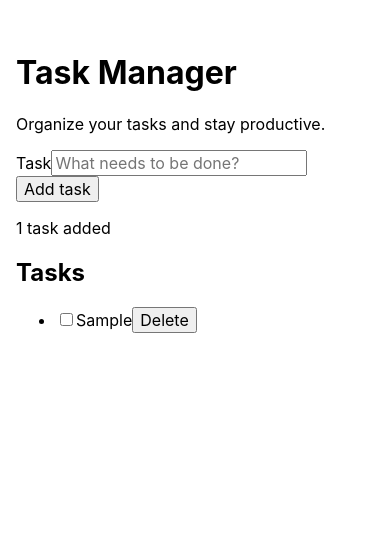
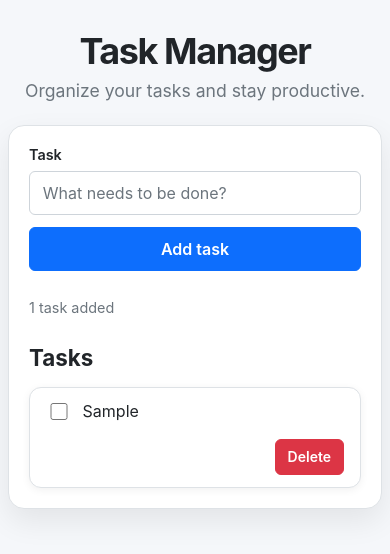
Before and after one commit to jositoda1/task-manager, a React (Vite) app: page / in a window 390 px wide. Both pictures are taken after typing "Sample" into the empty fields and a click on the button "Add task". Shown: the top 554 px of the page. Built offline with nearby package versions, Linux system fonts and the light colour scheme.

Commit message:
style: add responsive task manager UI (#7)

```diff
--- a/src/App.css
+++ b/src/App.css
@@ -1,5 +1,360 @@
+/* -------------------------------------------------------
+   Application layout
+   ------------------------------------------------------- */
+
+/* I use Grid for the main page because the application is composed
+   of vertically separated regions that need consistent spacing. */
 .app {
-  width: min(100% - 2rem, 1200px);
+  display: grid;
+  gap: 2rem;
+
+  width: min(100% - 2rem, 760px);
   margin-inline: auto;
-  padding-block: 2rem;
+  padding-block: 4rem;
 }
+
+
+/* -------------------------------------------------------
+   Header
+   ------------------------------------------------------- */
+
+.app-header {
+  display: grid;
+  gap: 0.5rem;
+
+  text-align: center;
+}
+
+.app-header h1 {
+  margin: 0;
+
+  font-size: clamp(2.25rem, 6vw, 3.5rem);
+  line-height: 1.1;
+  letter-spacing: -0.04em;
+}
+
+.app-header p {
+  margin: 0;
+
+  color: var(--color-text-muted);
+  font-size: 1.1rem;
+}
+
+
+/* -------------------------------------------------------
+   Main card
+   ------------------------------------------------------- */
+
+/* I use a card-like surface to visually group related task controls,
+   similar to common dashboard interfaces without depending on a UI framework. */
+.app-content {
+  display: grid;
+  gap: 1.75rem;
+
+  padding: 2rem;
+
+  background: var(--color-surface);
+
+  border: 1px solid var(--color-border);
+  border-radius: var(--radius-large);
+
+  box-shadow: var(--shadow-card);
+}
+
+
+/* -------------------------------------------------------
+   Task form
+   ------------------------------------------------------- */
+
+.task-form {
+  display: grid;
+  gap: 0.5rem;
+}
+
+.task-form__label {
+  font-size: 0.9rem;
+  font-weight: 600;
+}
+
+/* I use Grid here because the input should consume the remaining
+   horizontal space while the button keeps its natural width. */
+.task-form__row {
+  display: grid;
+  grid-template-columns: minmax(0, 1fr) auto;
+  gap: 0.75rem;
+}
+
+
+/* -------------------------------------------------------
+   Form controls
+   ------------------------------------------------------- */
+
+.form-control {
+  width: 100%;
+  min-height: 44px;
+
+  padding: 0.65rem 0.8rem;
+
+  color: var(--color-text);
+  background: var(--color-surface);
+
+  border: 1px solid var(--color-border-strong);
+  border-radius: var(--radius-small);
+
+  transition:
+    border-color 150ms ease,
+    box-shadow 150ms ease;
+}
+
+.form-control::placeholder {
+  color: var(--color-text-muted);
+}
+
+/* I combine border and shadow feedback on focus so keyboard and form
+   interaction remains clearly visible without relying only on color. */
+.form-control:focus {
+  border-color: var(--color-primary);
+  outline: 0;
+  box-shadow: 0 0 0 0.25rem var(--color-focus);
+}
+
+
+/* -------------------------------------------------------
+   Reusable buttons
+   ------------------------------------------------------- */
+
+/* I keep the shared button behavior in one base class and apply
+   semantic variants separately, similar to a small component system. */
+.button {
+  display: inline-flex;
+  align-items: center;
+  justify-content: center;
+
+  min-height: 44px;
+
+  padding: 0.65rem 1rem;
+
+  font-weight: 600;
+  line-height: 1;
+
+  border: 1px solid transparent;
+  border-radius: var(--radius-small);
+
+  cursor: pointer;
+
+  transition:
+    background-color 150ms ease,
+    border-color 150ms ease,
+    box-shadow 150ms ease,
+    transform 100ms ease;
+}
+
+.button:hover {
+  text-decoration: none;
+}
+
+.button:active {
+  transform: translateY(1px);
+}
+
+.button:focus-visible {
+  outline: 0;
+  box-shadow: 0 0 0 0.25rem var(--color-focus);
+}
+
+
+/* Primary actions use the strongest visual emphasis because they
+   represent the main action available in the current interface. */
+.button--primary {
+  color: #ffffff;
+  background: var(--color-primary);
+  border-color: var(--color-primary);
+}
+
+.button--primary:hover {
+  background: var(--color-primary-hover);
+  border-color: var(--color-primary-hover);
+}
+
+
+/* Destructive actions have their own semantic color so users can
+   distinguish deletion from normal application actions immediately. */
+.button--danger {
+  color: #ffffff;
+  background: var(--color-danger);
+  border-color: var(--color-danger);
+}
+
+.button--danger:hover {
+  background: var(--color-danger-hover);
+  border-color: var(--color-danger-hover);
+}
+
+.button--small {
+  min-height: 36px;
+  padding: 0.45rem 0.75rem;
+
+  font-size: 0.875rem;
+}
+
+
+/* -------------------------------------------------------
+   Task counter
+   ------------------------------------------------------- */
+
+.task-count {
+  margin: 0;
+
+  color: var(--color-text-muted);
+  font-size: 0.9rem;
+}
+
+
+/* -------------------------------------------------------
+   Task list
+   ------------------------------------------------------- */
+
+.task-list {
+  display: grid;
+  gap: 1rem;
+}
+
+.task-list__heading {
+  margin: 0;
+
+  font-size: 1.4rem;
+}
+
+.task-list__items {
+  display: grid;
+  gap: 0.75rem;
+
+  margin: 0;
+  padding: 0;
+
+  list-style: none;
+}
+
+
+/* -------------------------------------------------------
+   Individual task
+   ------------------------------------------------------- */
+
+/* I use Flexbox inside each task because the content and action
+   need one-dimensional alignment across the same horizontal row. */
+.task-item {
+  display: flex;
+  align-items: center;
+  justify-content: space-between;
+  gap: 1rem;
+
+  min-height: 58px;
+
+  padding: 0.75rem 1rem;
+
+  background: var(--color-surface);
+
+  border: 1px solid var(--color-border);
+  border-radius: var(--radius-medium);
+
+  box-shadow: var(--shadow-small);
+
+  transition:
+    border-color 150ms ease,
+    box-shadow 150ms ease,
+    background-color 150ms ease;
+}
+
+.task-item:hover {
+  border-color: var(--color-border-strong);
+  box-shadow: 0 4px 12px rgb(0 0 0 / 0.08);
+}
+
+.task-item__content {
+  display: flex;
+  align-items: center;
+  gap: 0.75rem;
+
+  min-width: 0;
+
+  cursor: pointer;
+}
+
+.task-item__checkbox {
+  width: 1.1rem;
+  height: 1.1rem;
+
+  flex: 0 0 auto;
+
+  accent-color: var(--color-primary);
+}
+
+.task-item__title {
+  overflow-wrap: anywhere;
+}
+
+
+/* I communicate completion visually without removing the original
+   task title, preserving context while reducing its visual priority. */
+.task-item--completed .task-item__title {
+  color: var(--color-text-muted);
+  text-decoration: line-through;
+}
+
+
+/* -------------------------------------------------------
+   Empty state
+   ------------------------------------------------------- */
+
+.empty-state {
+  margin: 0;
+
+  padding: 1.5rem;
+
+  color: var(--color-text-muted);
+  text-align: center;
+
+  background: #f8f9fa;
+
+  border: 1px dashed var(--color-border-strong);
+  border-radius: var(--radius-medium);
+}
+
+
+/* -------------------------------------------------------
+   Responsive layout
+   ------------------------------------------------------- */
+
+/* I switch the form to a single-column layout on smaller screens
+   because horizontal space becomes more valuable than compactness. */
+@media (max-width: 600px) {
+  .app {
+    gap: 1.5rem;
+
+    width: min(100% - 1rem, 760px);
+    padding-block: 2rem;
+  }
+
+  .app-content {
+    padding: 1.25rem;
+  }
+
+  .task-form__row {
+    grid-template-columns: 1fr;
+  }
+
+  .button--primary {
+    width: 100%;
+  }
+
+  /* I stack task content and destructive actions on narrow screens
+     so long titles do not compete with the delete button for space. */
+  .task-item {
+    align-items: stretch;
+    flex-direction: column;
+  }
+
+  .button--danger {
+    align-self: flex-end;
+  }
+}
--- a/src/App.jsx
+++ b/src/App.jsx
@@ -41,12 +41,15 @@ function App() {
 
   return (
     <main className="app">
+      <header className="app-header">
         <h1>Task Manager</h1>
         <p>Organize your tasks and stay productive.</p>
+      </header>
 
+      <section className="app-content">
         <TaskForm onAddTask={handleAddTask} />
 
-      <p>
+        <p className="task-count">
           {tasks.length} {tasks.length === 1 ? 'task' : 'tasks'} added
         </p>
 
@@ -55,6 +58,7 @@ function App() {
           onToggleTask={handleToggleTask}
           onDeleteTask={handleDeleteTask}
         />
+      </section>
     </main>
   )
 }
--- a/src/components/TaskForm.jsx
+++ b/src/components/TaskForm.jsx
@@ -31,10 +31,14 @@ function TaskForm({ onAddTask }) {
     }
 
     return (
-        <form onSubmit={handleSubmit}>
-            <label htmlFor="task-title">Task</label>
+        <form className="task-form" onSubmit={handleSubmit}>
+            <label className="task-form__label" htmlFor="task-title">
+                Task
+            </label>
 
+            <div className="task-form__row">
                 <input
+                    className="form-control"
                     id="task-title"
                     name="taskTitle"
                     type="text"
@@ -43,7 +47,10 @@ function TaskForm({ onAddTask }) {
                     onChange={handleTitleChange}
                 />
 
-            <button type="submit">Add task</button>
+                <button className="button button--primary" type="submit">
+                    Add task
+                </button>
+            </div>
         </form>
     )
 }
--- a/src/components/TaskItem.jsx
+++ b/src/components/TaskItem.jsx
@@ -1,5 +1,3 @@
-// src/components/TaskItem.jsx
-
 function TaskItem({ task, onToggleTask, onDeleteTask }) {
     const handleToggle = () => {
         // I send only the task ID because App owns the task collection
@@ -14,20 +12,25 @@ function TaskItem({ task, onToggleTask, onDeleteTask }) {
     }
 
     return (
-        <li>
-            <label>
+        <li
+            className={`task-item${task.completed ? ' task-item--completed' : ''}`}
+        >
+            <label className="task-item__content">
                 <input
+                    className="task-item__checkbox"
                     type="checkbox"
                     checked={task.completed}
                     onChange={handleToggle}
                 />
 
-                <span>{task.title}</span>
+                <span className="task-item__title">{task.title}</span>
             </label>
 
             <button
+                className="button button--danger button--small"
                 type="button"
                 onClick={handleDelete}
+                aria-label={`Delete ${task.title}`}
             >
                 Delete
             </button>
--- a/src/components/TaskList.jsx
+++ b/src/components/TaskList.jsx
@@ -1,18 +1,23 @@
-// src/components/TaskList.jsximport TaskItem from './TaskItem'
+// src/components/TaskList.jsx
 import TaskItem from './TaskItem'
+
 function TaskList({ tasks, onToggleTask, onDeleteTask }) {
     if (tasks.length === 0) {
-        return <p>No tasks yet. Add your first task.</p>
+        return (
+            <p className="empty-state">
+                No tasks yet. Add your first task.
+            </p>
+        )
     }
 
     return (
-        <section aria-labelledby="task-list-heading">
-            <h2 id="task-list-heading">Tasks</h2>
+        <section className="task-list" aria-labelledby="task-list-heading">
+            <h2 className="task-list__heading" id="task-list-heading">
+                Tasks
+            </h2>
 
-            <ul>
+            <ul className="task-list__items">
                 {tasks.map((task) => (
-                    // I keep TaskList focused on rendering the collection and forwarding
-                    // task actions instead of letting it own application-level state.
                     <TaskItem
                         key={task.id}
                         task={task}
--- a/src/index.css
+++ b/src/index.css
@@ -1,16 +1,56 @@
+:root {
+  font-family:
+    Inter, system-ui, -apple-system, BlinkMacSystemFont, "Segoe UI", sans-serif;
+
+  color: #212529;
+  background: #f5f7fa;
+
+  font-synthesis: none;
+  text-rendering: optimizeLegibility;
+
+  /* I keep shared design values as custom properties so the interface
+     can evolve without repeating the same colors and measurements. */
+  --color-background: #f5f7fa;
+  --color-surface: #ffffff;
+
+  --color-text: #212529;
+  --color-text-muted: #6c757d;
+
+  --color-border: #dee2e6;
+  --color-border-strong: #ced4da;
+
+  --color-primary: #0d6efd;
+  --color-primary-hover: #0b5ed7;
+
+  --color-danger: #dc3545;
+  --color-danger-hover: #bb2d3b;
+
+  --color-focus: rgb(13 110 253 / 0.25);
+
+  --radius-small: 0.375rem;
+  --radius-medium: 0.75rem;
+  --radius-large: 1rem;
+
+  --shadow-small: 0 2px 8px rgb(0 0 0 / 0.06);
+  --shadow-card: 0 12px 30px rgb(0 0 0 / 0.08);
+}
+
 * {
   box-sizing: border-box;
 }
 
 html {
-  font-family:
-    Inter, system-ui, -apple-system, BlinkMacSystemFont, "Segoe UI", sans-serif;
+  min-width: 320px;
+  background: var(--color-background);
 }
 
 body {
   margin: 0;
   min-width: 320px;
   min-height: 100vh;
+
+  color: var(--color-text);
+  background: var(--color-background);
 }
 
 button,
@@ -19,3 +59,9 @@ textarea,
 select {
   font: inherit;
 }
+
+/* I make pointer interaction explicit for buttons so clickable actions
+   provide the visual affordance users expect on desktop interfaces. */
+button {
+  cursor: pointer;
+}
```
Lines whose indentation alone changed are shown as unchanged.
